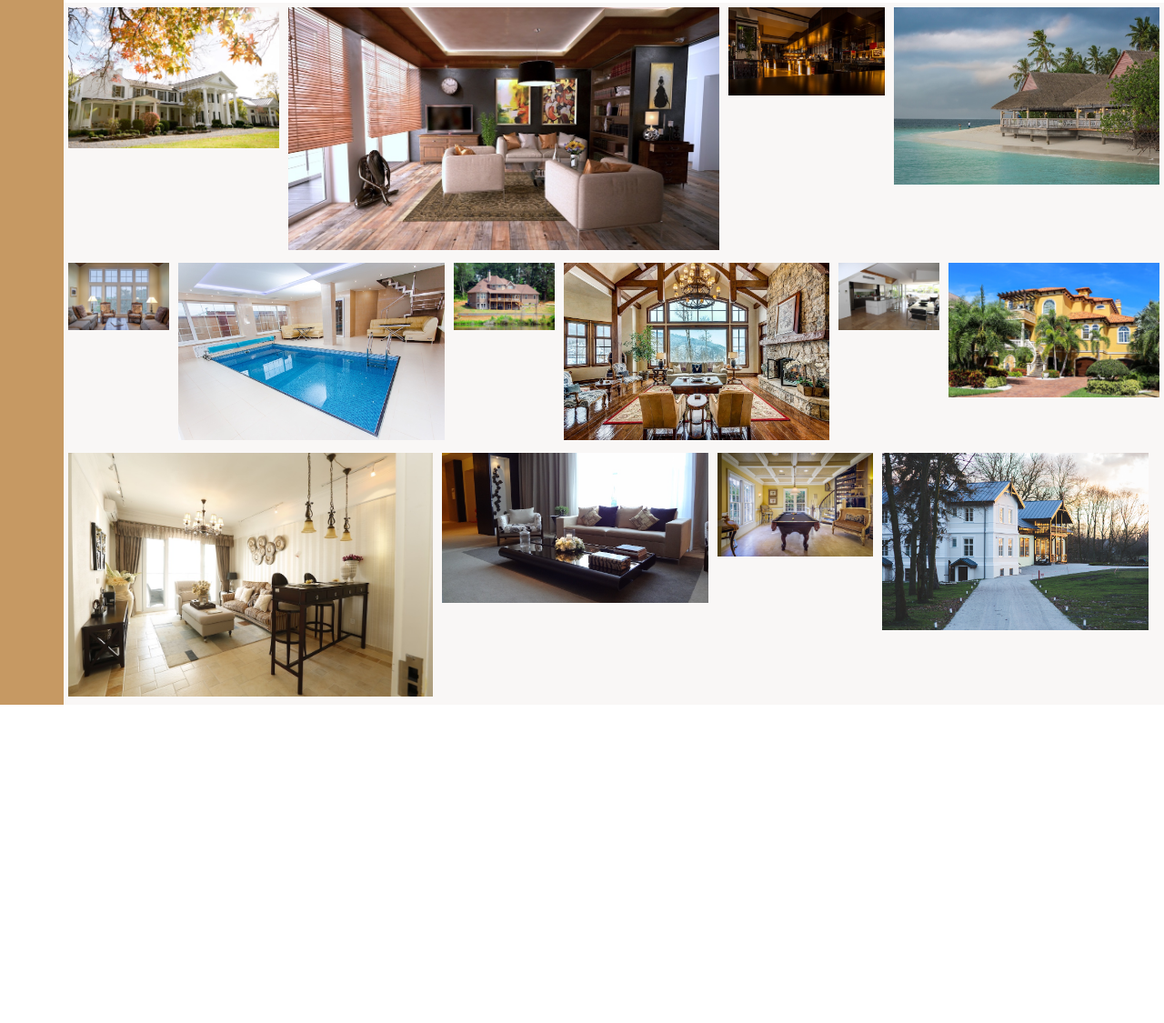
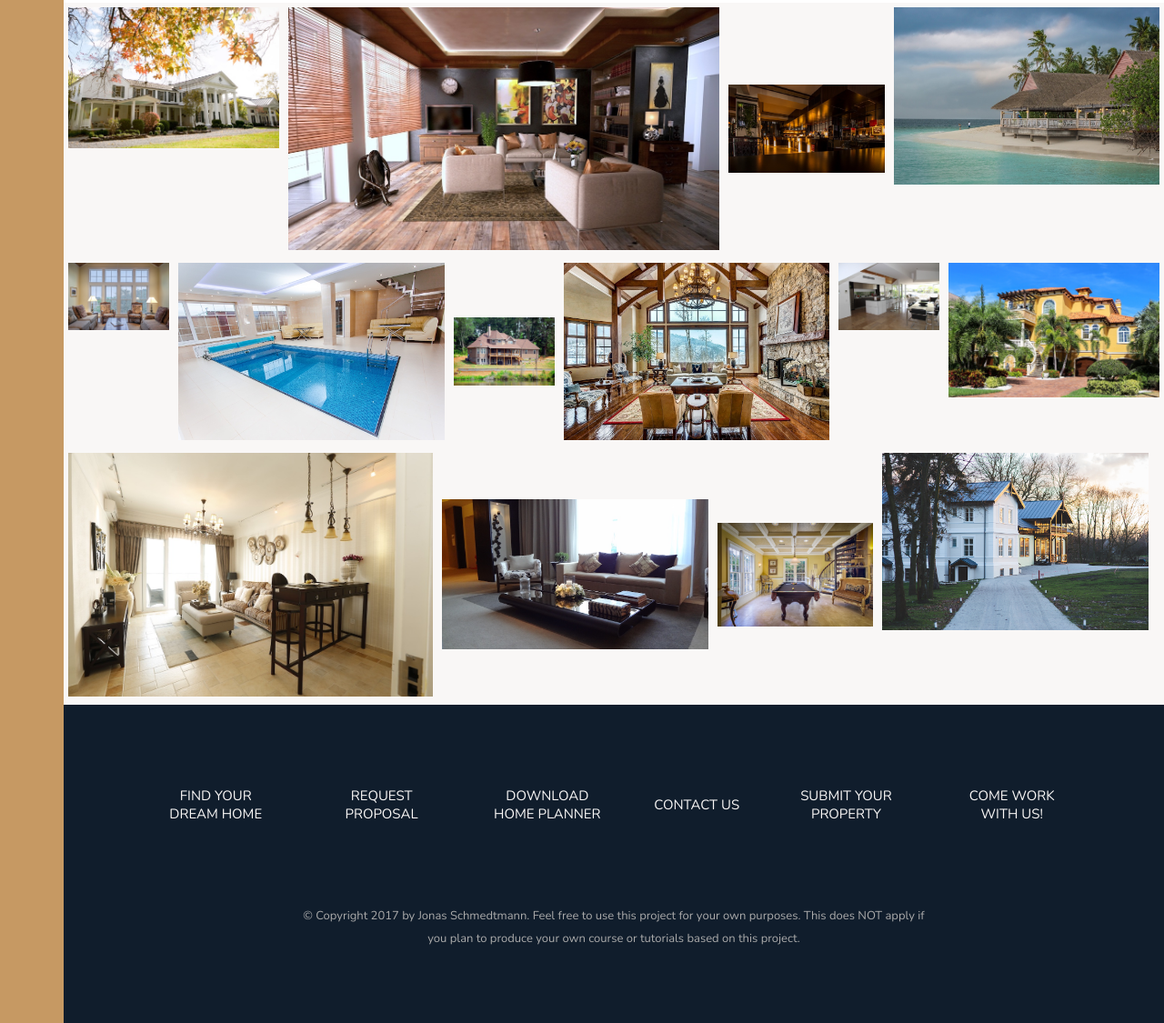
Before and after one commit to michaeljed29/nexter-flex, a website: page index.html in a window 1280 px wide. Shown: the part 3073-4198 px from the top of the page at 91% size. Before the commit the page ends 3848 px from the top, so only its background shows below. Drawn offline with nearby package versions, Linux system fonts and the light colour scheme.

Commit message:
Done footer

```diff
--- a/index.html
+++ b/index.html
@@ -386,6 +386,18 @@
                 <figure class="gallery__item gallery__item--13"><img src="img/gal-13.jpeg" alt="Gallery image 13" class="gallery__img"></figure>
                 <figure class="gallery__item gallery__item--14"><img src="img/gal-14.jpeg" alt="Gallery image 14" class="gallery__img"></figure>
             </section>
+
+            <section class="footer">
+                <ul class="footer__list">
+                    <li class="footer__item"><a href="#" class="footer__link">Find your Dream Home</a></li>
+                    <li class="footer__item"><a href="#" class="footer__link">Request Proposal</a></li>
+                    <li class="footer__item"><a href="#" class="footer__link">Download Home Planner</a></li>
+                    <li class="footer__item"><a href="#" class="footer__link">Contact Us</a></li>
+                    <li class="footer__item"><a href="#" class="footer__link">Submit your Property</a></li>
+                    <li class="footer__item"><a href="#" class="footer__link">Come Work With Us!</a></li>
+                </ul>
+                <p class="footer__copyright">&copy; Copyright 2017 by Jonas Schmedtmann. Feel free to use this project for your own purposes. This does NOT apply if you plan to produce your own course or tutorials based on this project.</p>
+            </section>
         </div>
     </body>
 </html>
--- a/sass/_footer.scss
+++ b/sass/_footer.scss
@@ -0,0 +1,44 @@
+.footer {
+    background-color: $color-secondary;
+    padding: 4rem 2rem;
+
+    @include atSmall {
+        padding: 8rem 6rem;
+    }
+
+    &__list {
+        list-style: none;
+        display: flex;
+        justify-content: space-evenly;
+        align-items: center;
+        flex-wrap: wrap;
+        // align-content: center;
+    }
+
+    &__item {
+        text-align: center;
+        max-width: 13rem;
+        margin: 1rem;
+    }
+
+    &__link {
+        text-decoration: none;
+        color: $color-grey-light-1;
+        font-size: 1.5rem;
+        text-transform: uppercase;
+    }
+
+    &__copyright {
+        font-size: 1.3rem;
+        line-height: 2.5rem;
+        text-align: center;
+        margin: 0 auto;
+        margin-top: 4rem;
+        max-width: 70rem;
+        color: $color-grey-light-2;
+
+        @include atSmall {
+            margin-top: 8rem;
+        }
+    }
+}
--- a/sass/_gallery.scss
+++ b/sass/_gallery.scss
@@ -17,6 +17,7 @@
 
         &--3 {
             flex: 0 0 15%;
+            align-self: center;
         }
 
         &--5 {
@@ -25,6 +26,7 @@
 
         &--7 {
             flex: 0 0 10%;
+            align-self: center;
         }
 
         &--9 {
@@ -39,7 +41,12 @@
             flex: 0 0 34%;
         }
 
+        &--12 {
+            align-self: center;
+        }
+
         &--13 {
+            align-self: center;
             flex: 0 0 15%;
         }
     }
```
Also changed, not shown: css/style.css.
